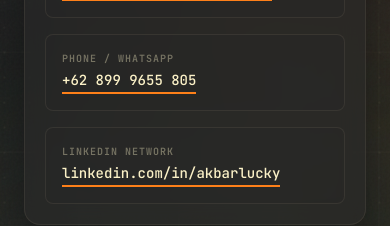
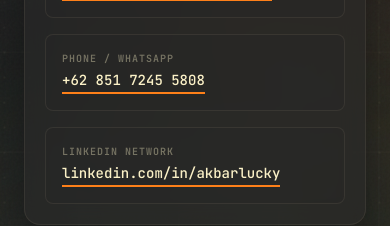
Before and after one commit to bhazheng/portfolioWebsite, a Nuxt app: page / in a window 390 px wide. Both pictures are taken after a click on the button "Email me". Shown: the part 270-496 px from the top of the page. Built offline with nearby package versions, Linux system fonts and the light colour scheme.

Commit message:
fix(contact): update phone number to +6285172455808

```diff
--- a/components/ContactView.vue
+++ b/components/ContactView.vue
@@ -22,8 +22,8 @@
           </div>
           <div class="bg-glass-card/80 border border-line-dark p-4 rounded-lg flex flex-col gap-0.5 hover:-translate-y-1.5 hover:border-brass-soft hover:shadow-[0_8px_30px_rgba(254,128,25,0.12)] active:scale-[0.99] transition-all duration-300 ease-spring">
             <span class="font-mono text-[10px] font-semibold tracking-widest text-text-faint uppercase">Phone / WhatsApp</span>
-            <a href="tel:+628999655808" class="font-mono text-sm font-medium text-paper border-b-2 border-brass pb-0.5 w-fit hover:text-brass-soft hover:border-paper transition-all">
-              +62 899 9655 805
+            <a href="tel:+6285172455808" class="font-mono text-sm font-medium text-paper border-b-2 border-brass pb-0.5 w-fit hover:text-brass-soft hover:border-paper transition-all">
+              +62 851 7245 5808
             </a>
           </div>
           <div class="bg-glass-card/80 border border-line-dark p-4 rounded-lg flex flex-col gap-0.5 hover:-translate-y-1.5 hover:border-brass-soft hover:shadow-[0_8px_30px_rgba(254,128,25,0.12)] active:scale-[0.99] transition-all duration-300 ease-spring">
--- a/components/Footer.vue
+++ b/components/Footer.vue
@@ -73,7 +73,7 @@
           <a href="https://www.linkedin.com/in/akbarlucky/" target="_blank" rel="noopener noreferrer" class="p-2.5 rounded-full bg-glass-card border border-line-dark text-paper hover:text-brass-soft hover:border-brass-soft hover:scale-110 transition-all duration-200" aria-label="LinkedIn Profile">
             <i class="ph ph-linkedin-logo text-sm"></i>
           </a>
-          <a href="https://wa.me/628999655808" target="_blank" rel="noopener noreferrer" class="p-2.5 rounded-full bg-glass-card border border-line-dark text-paper hover:text-brass-soft hover:border-brass-soft hover:scale-110 transition-all duration-200" aria-label="WhatsApp Contact">
+          <a href="https://wa.me/6285172455808" target="_blank" rel="noopener noreferrer" class="p-2.5 rounded-full bg-glass-card border border-line-dark text-paper hover:text-brass-soft hover:border-brass-soft hover:scale-110 transition-all duration-200" aria-label="WhatsApp Contact">
             <i class="ph ph-whatsapp-logo text-sm"></i>
           </a>
           <a href="https://github.com/akbarlucky" target="_blank" rel="noopener noreferrer" class="p-2.5 rounded-full bg-glass-card border border-line-dark text-paper hover:text-brass-soft hover:border-brass-soft hover:scale-110 transition-all duration-200" aria-label="GitHub Profile">
--- a/components/HomeView.vue
+++ b/components/HomeView.vue
@@ -29,7 +29,7 @@
             <a class="font-mono text-[10px] font-medium tracking-wide text-text-muted inline-flex items-center gap-1 hover:text-brass-soft transition-all" href="https://www.linkedin.com/in/akbarlucky/" target="_blank" rel="noopener noreferrer">
               <i class="ph ph-linkedin-logo text-xs"></i> LinkedIn
             </a>
-            <a class="font-mono text-[10px] font-medium tracking-wide text-text-muted inline-flex items-center gap-1 hover:text-brass-soft transition-all" href="https://wa.me/628999655808" target="_blank" rel="noopener noreferrer">
+            <a class="font-mono text-[10px] font-medium tracking-wide text-text-muted inline-flex items-center gap-1 hover:text-brass-soft transition-all" href="https://wa.me/6285172455808" target="_blank" rel="noopener noreferrer">
               <i class="ph ph-whatsapp-logo text-xs"></i> WhatsApp
             </a>
             <a class="font-mono text-[10px] font-medium tracking-wide text-text-muted inline-flex items-center gap-1 hover:text-brass-soft transition-all" href="https://github.com/akbarlucky" target="_blank" rel="noopener noreferrer">
```
